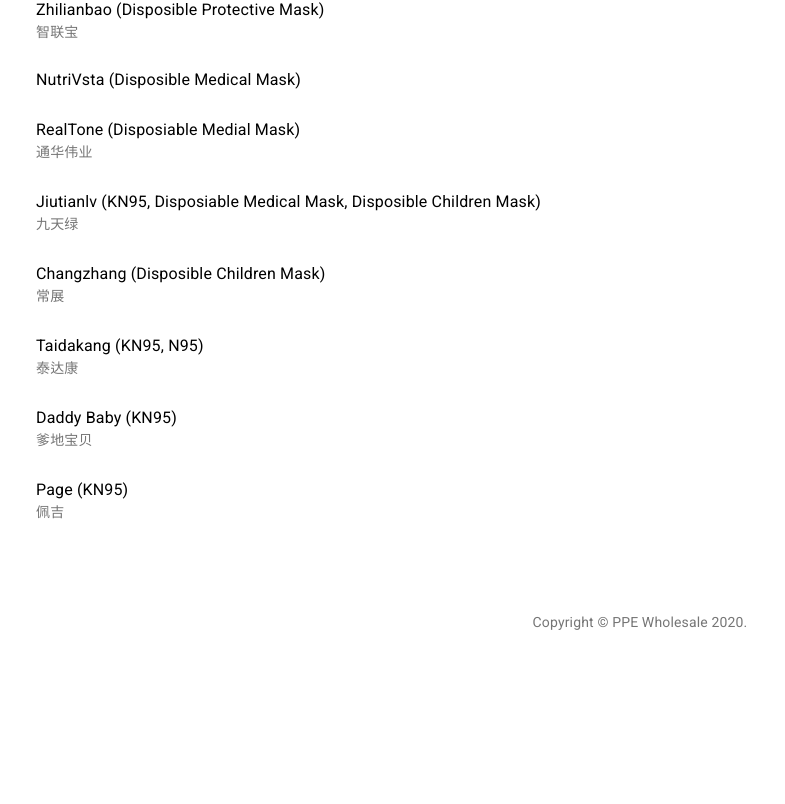
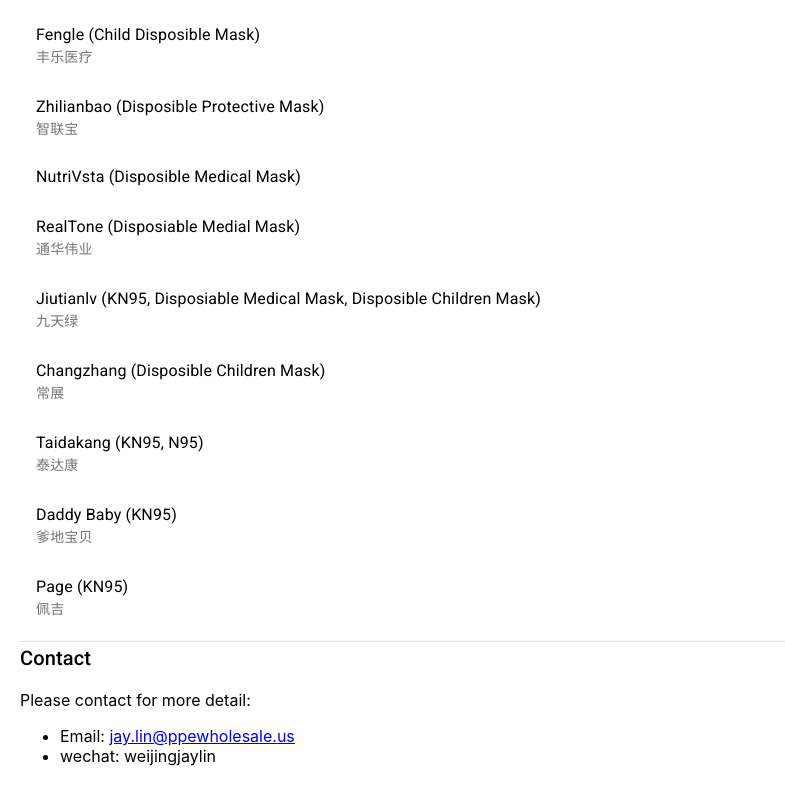
Before and after one commit to dotku/ppewholesale, a React (Create React App) app: page / in a window 1280 px wide. Shown: the part 1968-2772 px from the top of the page, without its empty margins (0-785 px from the left). Before the commit the page ends 2648 px from the top, so only its background shows below. Built offline with nearby package versions, Linux system fonts and the light colour scheme.

Commit message:
add divider

```diff
--- a/src/App.js
+++ b/src/App.js
@@ -3,15 +3,26 @@
 import Providers from "./components/providers";
 import Footer from "./components/common/footer";
 import Top from "./components/common/top";
+import { Typography, Divider } from "@material-ui/core";
 
 function App() {
   return (
     <div className="App">
       <Top />
       <div style={{padding: "20px"}}>
-        Please contact jay.lin@ppewholesale.us or wechat: weijingjaylin for more
-        detail.
+        <Typography variant="h6">About</Typography>
+        <p>We provide varied PPE products and support global needs.</p>
+        <Divider />
+        <Typography variant="h6">Providers</Typography>
         <Providers />
+        <Divider />
+        <Typography variant="h6">Contact</Typography>
+        <p>Please contact for more detail:</p>
+        <ul>
+          <li>Email: <a href="mailto:jay.lin@ppewholesale.us">jay.lin@ppewholesale.us</a></li>
+          <li>wechat: weijingjaylin</li>
+        </ul>
+
       </div>
 
       <Footer />
```
